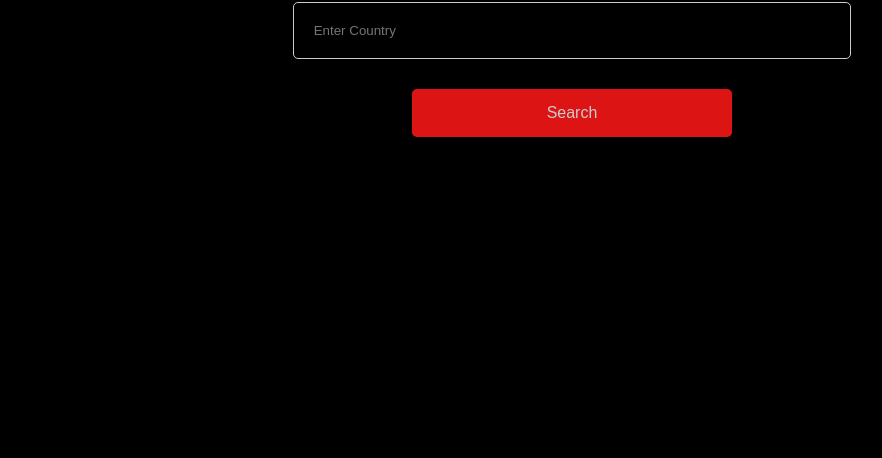
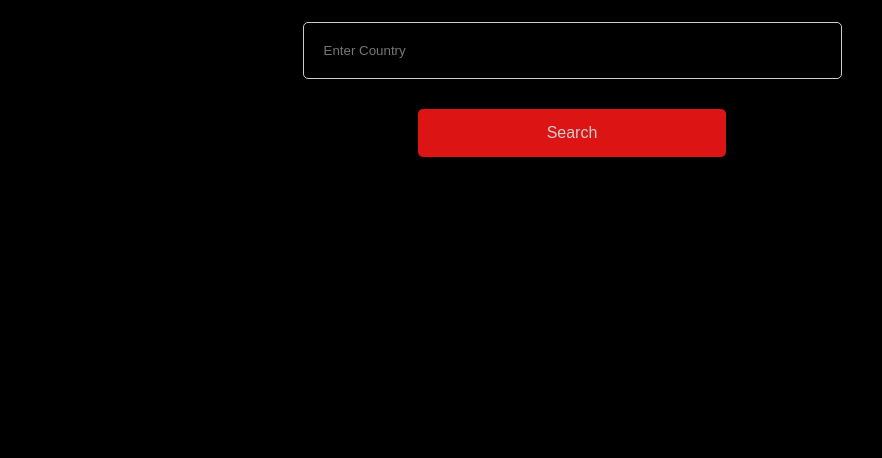
Before and after one commit to PallaviHarish/Covid-19-Statistics, a plain HTML site: page index.html in a window 1280 px wide. Shown: the part 342-800 px from the top of the page, without its empty margins (68-950 px from the left). Drawn offline with Linux system fonts and the light colour scheme.

Commit message:
Update index.html

```diff
--- a/index.html
+++ b/index.html
@@ -40,7 +40,7 @@
         }
         body{
             font-family: 'Kanit', 'Arial Narrow', Arial, sans-serif;
-            margin: 30px 30px;
+            margin: 50px 50px;
             font-size: 20px;
             padding: 40px;
         }
```
